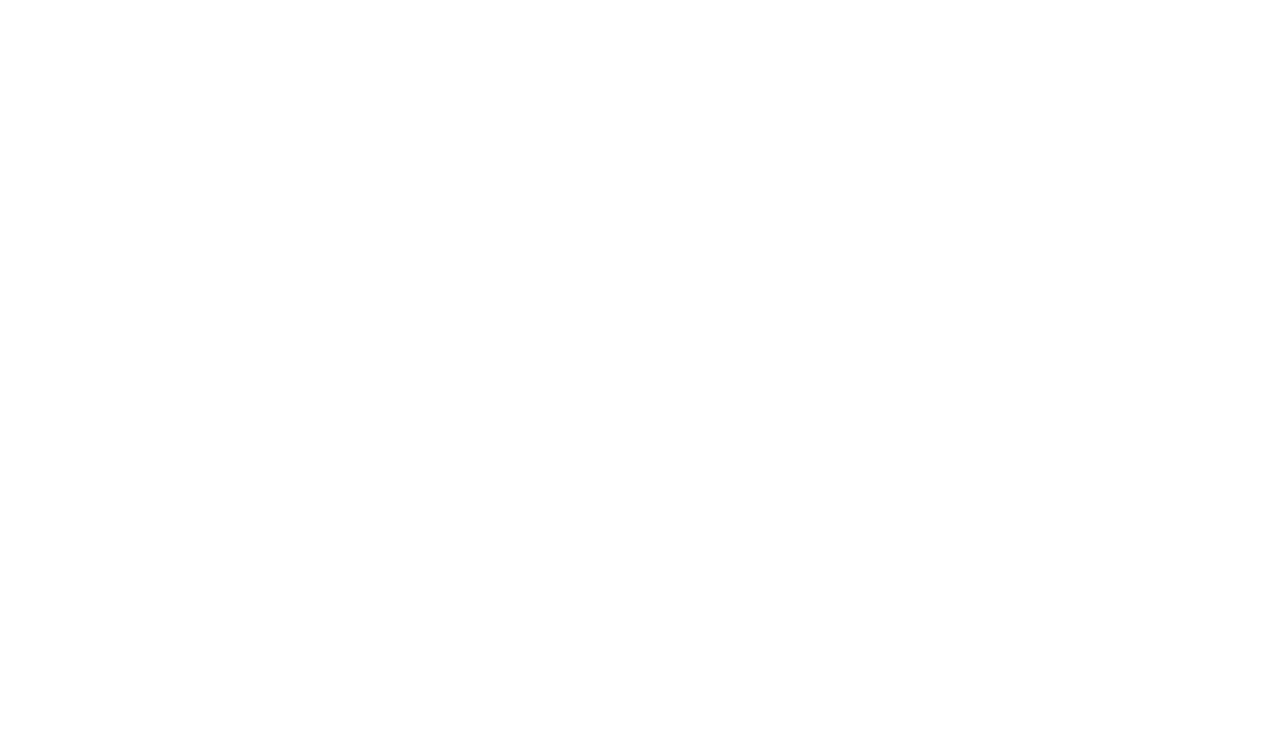
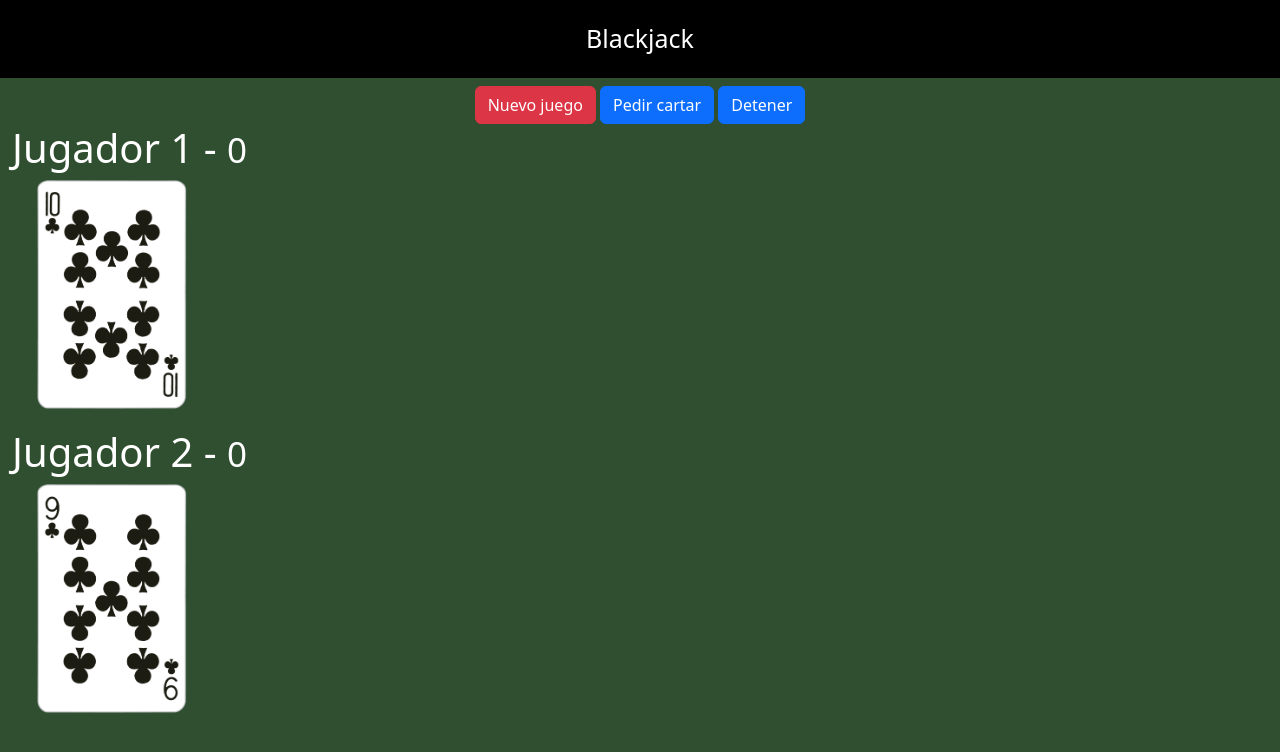
Before and after one commit to SergioBGISC99/blackjack, a plain HTML site: page index.html in a window 1280 px wide. Drawn offline with nearby package versions, Linux system fonts and the light colour scheme.

Commit message:
index finished and styles applied

```diff
--- a/assets/css/styles.css
+++ b/assets/css/styles.css
@@ -0,0 +1,25 @@
+html,
+body {
+  margin: 0px;
+  background-color: #2f4f30;
+  color: white;
+}
+
+.titulo {
+  text-align: center;
+  background-color: black;
+  color: white;
+  padding: 20px;
+  font-size: 25px;
+}
+
+.carta {
+  position: relative;
+  width: 150px;
+  left: 100px;
+  margin-left: -75px;
+}
+
+#computadora-cartas, #jugador-cartas {
+    height: 240px;
+}
--- a/index.html
+++ b/index.html
@@ -1,14 +1,46 @@
 <!DOCTYPE html>
 <html lang="en">
+
 <head>
   <meta charset="UTF-8" />
   <meta name="viewport" content="width=device-width, initial-scale=1.0" />
   <meta http-equiv="X-UA-Compatible" content="ie=edge" />
   <title>Blackjack</title>
+
+  <link href="https://cdn.jsdelivr.net/npm/bootstrap@5.3.2/dist/css/bootstrap.min.css" rel="stylesheet"
+    integrity="sha384-T3c6CoIi6uLrA9TneNEoa7RxnatzjcDSCmG1MXxSR1GAsXEV/Dwwykc2MPK8M2HN" crossorigin="anonymous">
   <link rel="stylesheet" href="assets/css/styles.css" />
-    <link rel="stylesheet" href="https://stackpath.bootstrapcdn.com/bootstrap/4.4.1/css/bootstrap.min.css" integrity="sha384-Vkoo8x4CGsO3+Hhxv8T/Q5PaXtkKtu6ug5TOeNV6gBiFeWPGFN9MuhOf23Q9Ifjh" crossorigin="anonymous">
 </head>
+
 <body>
+  <header class="titulo">Blackjack</header>
+  <div class="row mt-2">
+    <div class="col text-center">
+      <button class="btn btn-danger">Nuevo juego</button>
+      <button class="btn btn-primary">Pedir cartar</button>
+      <button class="btn btn-primary">Detener</button>
+    </div>
+  </div>
+
+  <div class="row container">
+    <div class="col">
+      <h1>Jugador 1 - <small>0</small></h1>
+      <div id="jugador-cartas">
+        <img class="carta" src="assets/cartas/10C.png" alt="">
+      </div>
+    </div>
+  </div>
+
+  <div class="row container mt-2">
+    <div class="col">
+      <h1>Jugador 2 - <small>0</small></h1>
+      <div id="computadora-cartas">
+        <img class="carta" src="assets/cartas/9C.png" alt="">
+      </div>
+    </div>
+  </div>
+
   <script src="assets/js/juego.js"></script>
 </body>
+
 </html>
```
Lines whose indentation alone changed are shown as unchanged.
